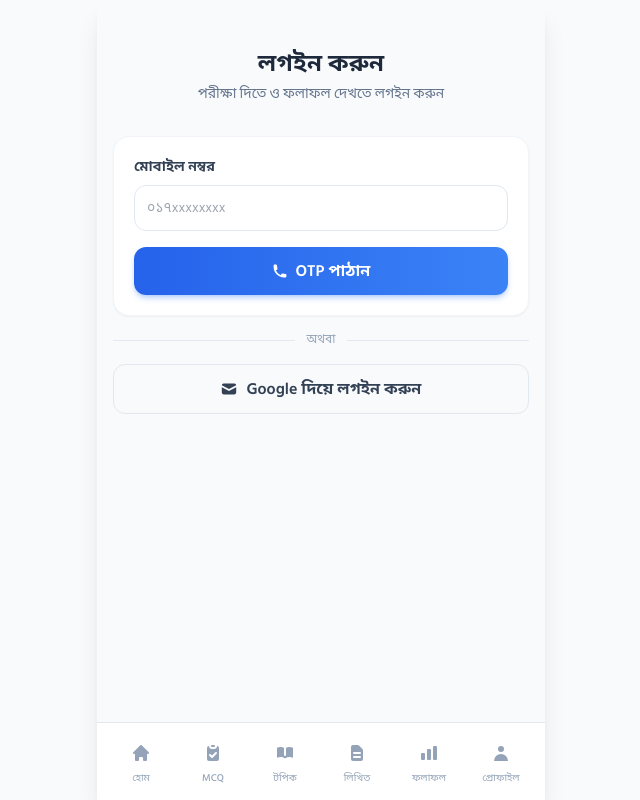
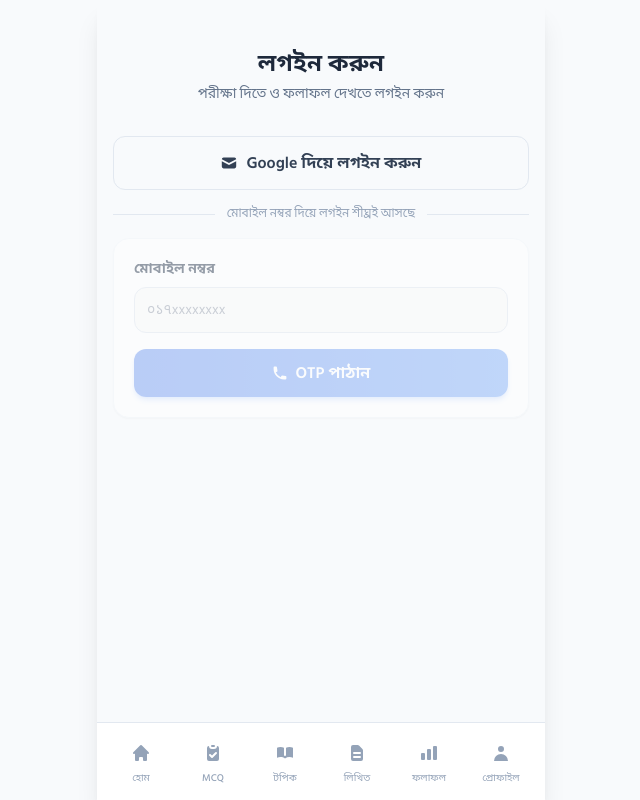
Before and after one commit to emonhossen1672-cmd/job-mentor-frontend, a React (Vite) app: page /login in a window 1280 px wide. Shown: the whole page, without its empty margins (319-959 px from the left). Built offline with nearby package versions, Linux system fonts and the light colour scheme; no server answers.

Commit message:
Update Login.jsx

```diff
--- a/src/pages/Login.jsx
+++ b/src/pages/Login.jsx
@@ -51,7 +51,7 @@ export default function Login() {
       setStep('otp')
     } catch (err) {
       console.error(err)
-      setError(`ডিবাগ এরর: ${err.code || ''} — ${err.message || 'অজানা সমস্যা'}`)
+      setError('OTP পাঠাতে সমস্যা হয়েছে। নম্বরটি আবার চেক করুন।')
     }
     setLoading(false)
   }
@@ -98,8 +98,22 @@ export default function Login() {
         <div className="bg-red-50 text-red-600 text-sm p-3 rounded-xl mb-4 text-center">{error}</div>
       )}
 
+      <button
+        onClick={loginWithGoogle}
+        disabled={loading}
+        className="w-full flex items-center justify-center gap-2 border border-slate-200 py-3.5 rounded-xl font-semibold text-slate-700 active:scale-95 transition disabled:opacity-60 mb-4"
+      >
+        <HiMail className="text-lg" /> Google দিয়ে লগইন করুন
+      </button>
+
+      <div className="flex items-center gap-3 my-4">
+        <div className="flex-1 h-px bg-slate-200" />
+        <span className="text-xs text-slate-400">মোবাইল নম্বর দিয়ে লগইন শীঘ্রই আসছে</span>
+        <div className="flex-1 h-px bg-slate-200" />
+      </div>
+
       {step === 'phone' && (
-        <div className="card p-5 mb-4">
+        <div className="card p-5 mb-4 opacity-50 pointer-events-none">
           <label className="text-sm font-semibold text-slate-700 mb-2 block">মোবাইল নম্বর</label>
           <input
             type="tel"
@@ -107,13 +121,14 @@ export default function Login() {
             onChange={(e) => setPhone(e.target.value)}
             placeholder="০১৭xxxxxxxx"
             className="w-full p-3 border border-slate-200 rounded-xl text-sm focus:outline-none focus:border-brand-400 mb-4"
+            disabled
           />
           <button
             onClick={sendOtp}
-            disabled={loading}
+            disabled
             className="btn-primary w-full flex items-center justify-center gap-2 disabled:opacity-60"
           >
-            <HiPhone /> {loading ? 'পাঠানো হচ্ছে...' : 'OTP পাঠান'}
+            <HiPhone /> OTP পাঠান
           </button>
         </div>
       )}
@@ -144,20 +159,6 @@ export default function Login() {
         </div>
       )}
 
-      <div className="flex items-center gap-3 my-4">
-        <div className="flex-1 h-px bg-slate-200" />
-        <span className="text-xs text-slate-400">অথবা</span>
-        <div className="flex-1 h-px bg-slate-200" />
-      </div>
-
-      <button
-        onClick={loginWithGoogle}
-        disabled={loading}
-        className="w-full flex items-center justify-center gap-2 border border-slate-200 py-3 rounded-xl font-semibold text-slate-700 active:scale-95 transition disabled:opacity-60"
-      >
-        <HiMail className="text-lg" /> Google দিয়ে লগইন করুন
-      </button>
-
       <div id="recaptcha-container"></div>
     </div>
   )
```
